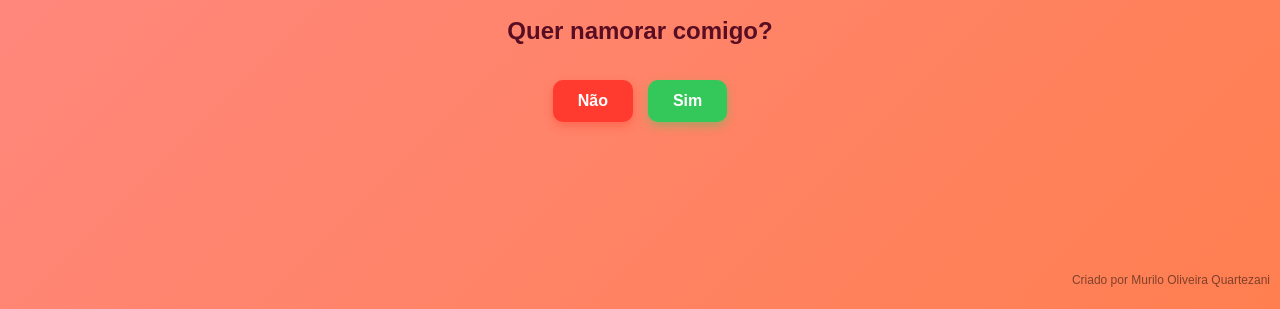
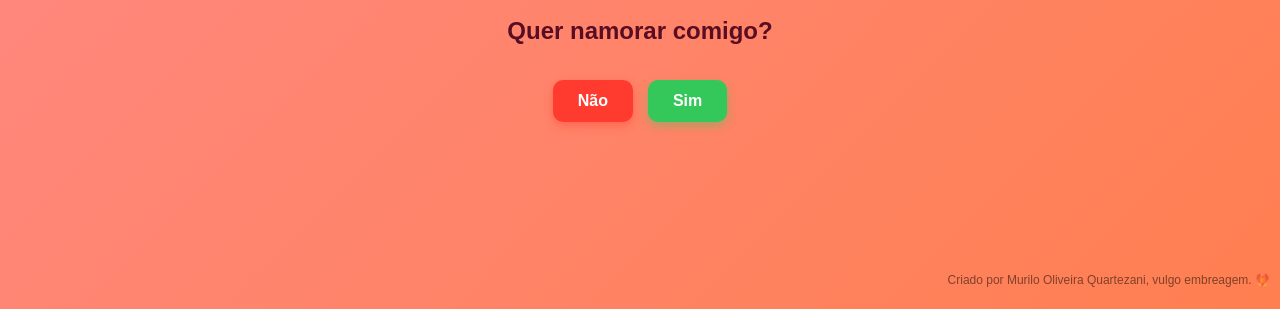
Before and after one commit to Muriloxox/Pedido-de-namoro, a plain HTML site: page index.html in a window 1280 px wide. Shown: the part 491-800 px from the top of the page. Drawn offline with Linux system fonts and the light colour scheme.

Commit message:
Update index.html

```diff
--- a/index.html
+++ b/index.html
@@ -90,7 +90,7 @@
     </div>
 
     <footer>
-        <p>Criado por Murilo Oliveira Quartezani</p>
+        <p>Criado por Murilo Oliveira Quartezani, vulgo embreagem. 🐦‍🔥</p>
     </footer>
 
     <script>
```
